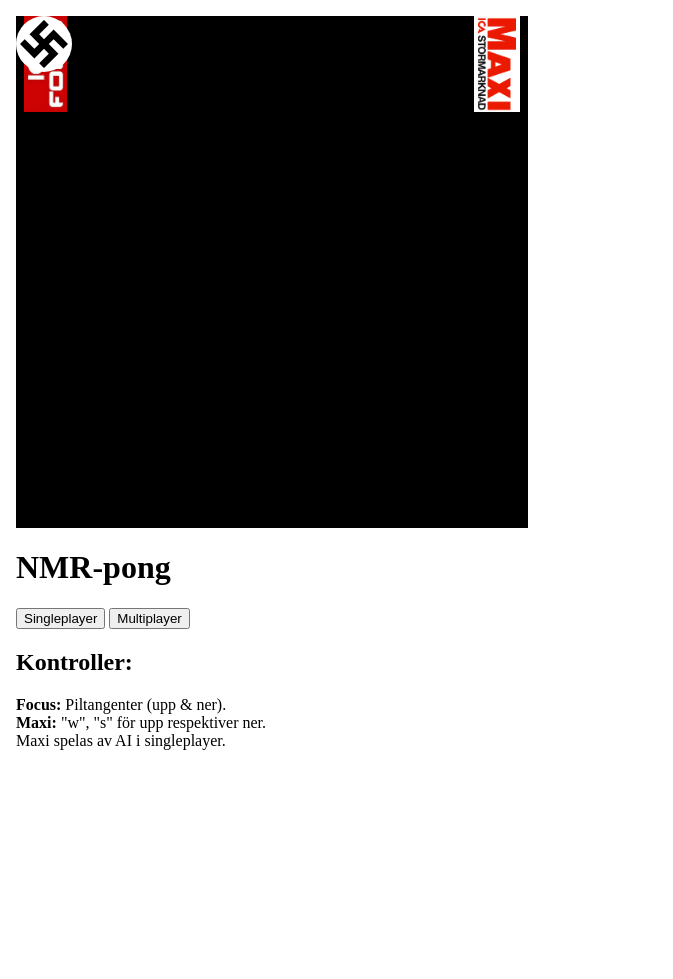
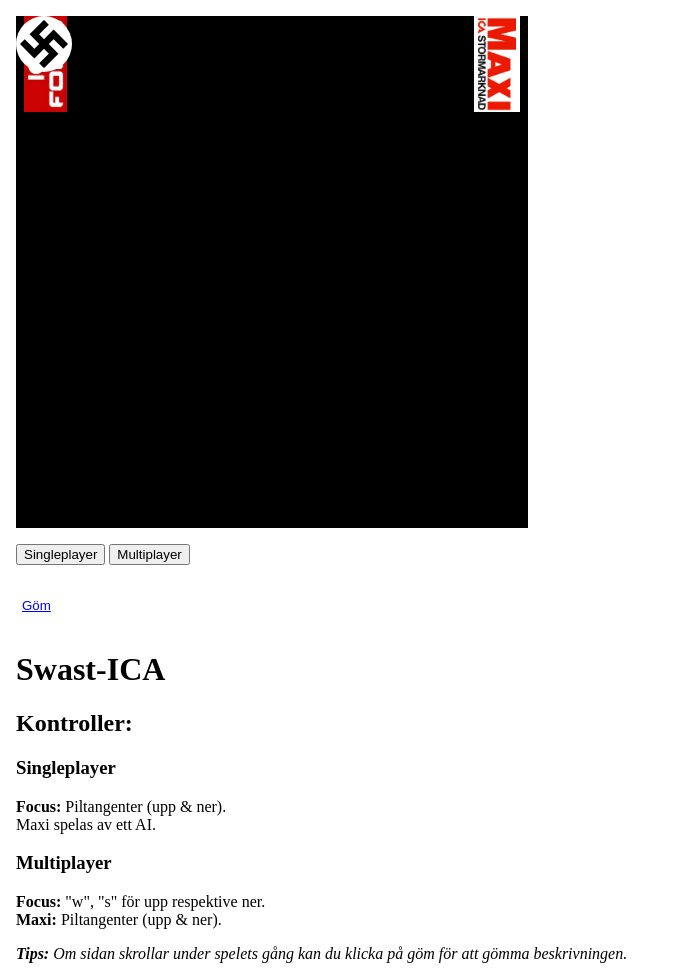
Before and after one commit to AxelMatstoms/AxelMatstoms.github.io, a plain HTML site: page nmrpong.html in a window 1280 px wide. Shown: the whole page, without its empty margins (0-673 px from the left). Before the commit the page ends 800 px from the top, so only its background shows below. Drawn offline with Linux system fonts and the light colour scheme.

Commit message:
fixed controls issue and added ability to hide description

```diff
--- a/css/style.css
+++ b/css/style.css
@@ -34,6 +34,19 @@ html, body {
     padding: 4px;
 }
 
+#help {
+    background: none;
+    color: blue;
+    text-decoration: underline;
+    outline: none;
+    border: none;
+    margin: 16px;
+}
+
+#help:focus {
+    outline: none;
+}
+
 .info {
     margin: 16px;
 }
@@ -43,3 +56,7 @@ html, body {
     width: 100%;
     text-align: center;
 }
+
+.gm-group {
+    margin: 16px;
+}
--- a/js/nmrpong.js
+++ b/js/nmrpong.js
@@ -41,6 +41,10 @@ let gamemode = "";
 
 const scoreDOM = document.getElementById("score");
 
+const helpButton = document.getElementById("help");
+const infoDOM = document.getElementById("info");
+let infoShown = true;
+
 function spGameLoop(timestamp) {
     const dt = (timestamp - lastFrame) / 1000;
     if (keys.has("ArrowUp")) {
@@ -63,17 +67,17 @@ function spGameLoop(timestamp) {
 
 function mpGameLoop(timestamp) {
     const dt = (timestamp - lastFrame) / 1000;
-    if (keys.has("ArrowUp")) {
+    if (keys.has("w")) {
 	focus.vy = -playerSpeed;
-    } else if (keys.has("ArrowDown")) {
+    } else if (keys.has("s")) {
 	focus.vy = playerSpeed;
     } else {
 	focus.vy = 0;
     }
 
-    if (keys.has("w")) {
+    if (keys.has("ArrowUp")) {
 	maxi.vy = -playerSpeed;
-    } else if (keys.has("s")) {
+    } else if (keys.has("ArrowDown")) {
 	maxi.vy = playerSpeed;
     } else {
 	maxi.vy = 0;
@@ -218,3 +222,9 @@ window.addEventListener("keydown", (ev) => {
 window.addEventListener("keyup", (ev) => {
     keys.delete(ev.key);
 });
+
+helpButton.addEventListener("click", (ev) => {
+    infoShown = !infoShown;
+    infoDOM.style.display = infoShown ? "block" : "none";
+    helpButton.innerHTML = infoShown ? "Göm" : "Hjälp!";
+});
--- a/nmrpong.html
+++ b/nmrpong.html
@@ -1,6 +1,6 @@
 <html>
   <head>
-    <title>NMR-Pong</title>
+    <title>Swast-ICA</title>
     <meta charset="utf-8">
     <link rel="stylesheet" href="css/style.css">
     <script src="js/nmrpong.js" defer></script>
@@ -12,17 +12,26 @@
       <img src="assets/swastika.svg" id="ball">
       <h3 class="score" id="score"></h3>
     </div>
-    <div class="info">
-      <h1>NMR-pong</h1>
+    <div class="gm-group">
       <button id="single">Singleplayer</button>
       <button id="multi">Multiplayer</button>
+    </div>
+    <button id="help">Göm</button>
+    <div class="info" id="info">
+      <h1>Swast-ICA</h1>
       <h2>Kontroller:</h2>
       <p class="controls">
+	<h3>Singleplayer</h3>
 	<strong>Focus:</strong> Piltangenter (upp & ner).
 	<br>
-	<strong>Maxi:</strong> "w", "s" för upp respektiver ner.
+	Maxi spelas av ett AI.
+	<h3>Multiplayer</h3>
+	<strong>Focus:</strong> "w", "s" för upp respektive ner.
 	<br>
-	Maxi spelas av AI i singleplayer.
+	<strong>Maxi:</strong> Piltangenter (upp & ner).
+      </p>
+      <p>
+	<em><strong>Tips:</strong> Om sidan skrollar under spelets gång kan du klicka på göm för att gömma beskrivningen.</em>
       </p>
     </div>
   </body>
```
